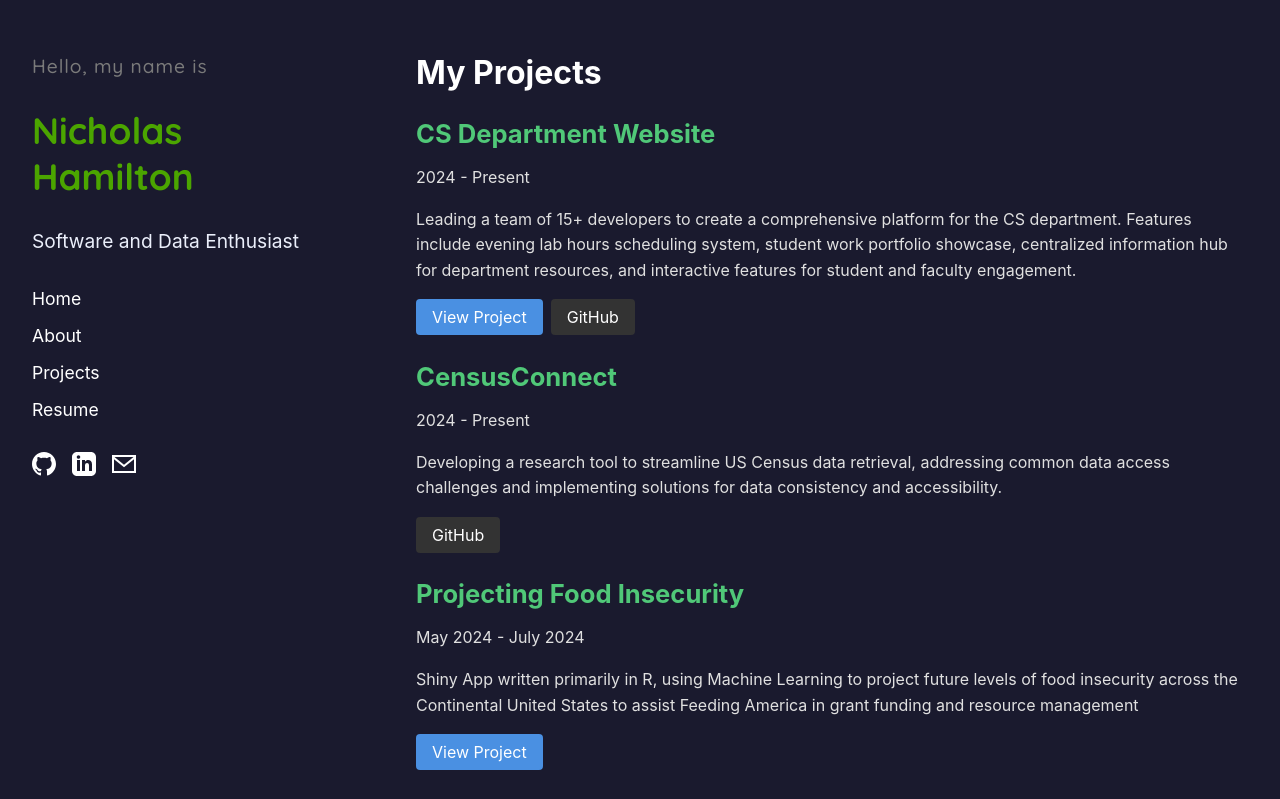
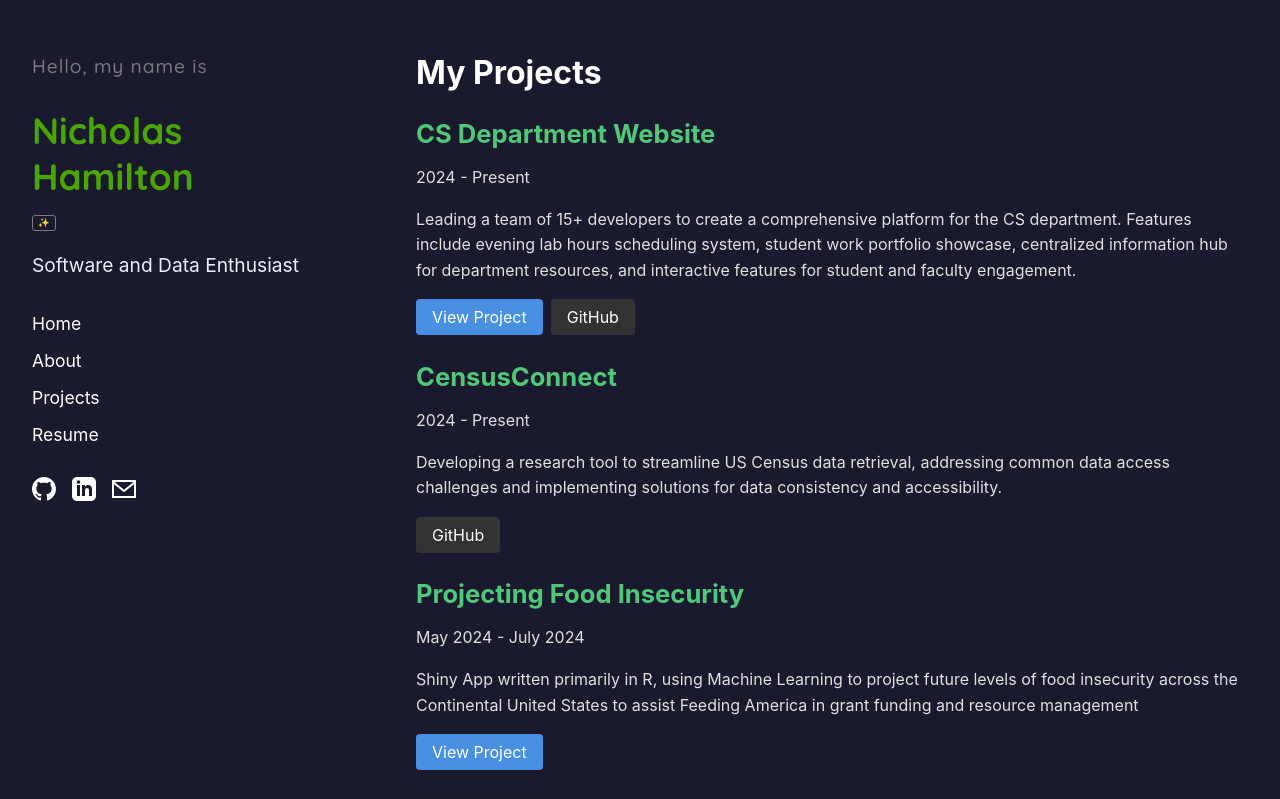
Before and after one commit to hamiltonnBC/portfolio-project, a React (Create React App) app: page /projects in a window 1280 px wide. Shown: the top 799 px of the page. Built offline with nearby package versions, Linux system fonts and the light colour scheme.

Commit message:
added animation button to turn it off, issues persist with brave browser

```diff
--- a/src/components/Layout.js
+++ b/src/components/Layout.js
@@ -48,6 +48,7 @@ const Layout = () => {
   const [showName, setShowName] = useState(false);
   const [showContent, setShowContent] = useState(false);
   const [showEmail, setShowEmail] = useState(false);
+  const [isAnimationEnabled, setIsAnimationEnabled] = useState(true);
 
   /**
    * Animation Sequence Effect
@@ -85,6 +86,10 @@ const Layout = () => {
     setShowEmail(!showEmail);
   };
 
+  const toggleAnimation = () => {
+    setIsAnimationEnabled(!isAnimationEnabled);
+  };
+
   return (
       <div className={styles.container}>
         {/* Left Panel - Fixed Navigation and Introduction */}
@@ -100,11 +105,16 @@ const Layout = () => {
 
             {/* Name with Home Link - Second to appear */}
             {showName && (
-                <h1 className={styles.name}>
+              <>
+                <h1 className={`${styles.name} ${!isAnimationEnabled ? styles.noAnimation : ''}`}>
                   <Link to="/" className={styles.nameLink}>
                     Nicholas Hamilton
                   </Link>
                 </h1>
+                <button onClick={toggleAnimation} className={styles.toggleButton}>
+                  {isAnimationEnabled ? '✨' : '💫'}
+                </button>
+              </>
             )}
           </div>
 
--- a/src/components/Layout.module.css
+++ b/src/components/Layout.module.css
@@ -110,18 +110,13 @@
   font-weight: 700;
   margin-bottom: 0.5rem;
   opacity: 0;
-  -webkit-animation:
-          fadeIn 0.5s ease-out 0.35s forwards,
-          rainbow 10s linear 0.5s infinite;
-  -moz-animation:
-          fadeIn 0.5s ease-out 0.35s forwards,
-          rainbow 10s linear 0.5s infinite;
-  -o-animation:
-          fadeIn 0.5s ease-out 0.35s forwards,
-          rainbow 10s linear 0.5s infinite;
   animation:
           fadeIn 0.5s ease-out 0.35s forwards,
           rainbow 10s linear 0.5s infinite;
+}
+
+.name.noAnimation {
+  animation: fadeIn 0.5s ease-out 0.35s forwards;
 }
 
 .nameLink {
@@ -133,6 +128,27 @@
 .nameLink:hover {
   color: #0f3460;
 }
+
+
+
+.toggleButton {
+  background: none;
+  border: 1px solid #7a7a7a;
+  color: #7a7a7a;
+  padding: 0.1rem 0.3rem;
+  font-size: 0.6rem;
+  border-radius: 3px;
+  cursor: pointer;
+  margin-top: 0.5rem;
+  transition: all 0.3s ease;
+}
+
+.toggleButton:hover {
+  background-color: #7a7a7a;
+  color: #1a1a2e;
+}
+
+
 
 /* Content Sections
 -------------------------------------------------- */
```
Also changed, not shown: src/images/EpsilonPiTauLogo.png (added).
